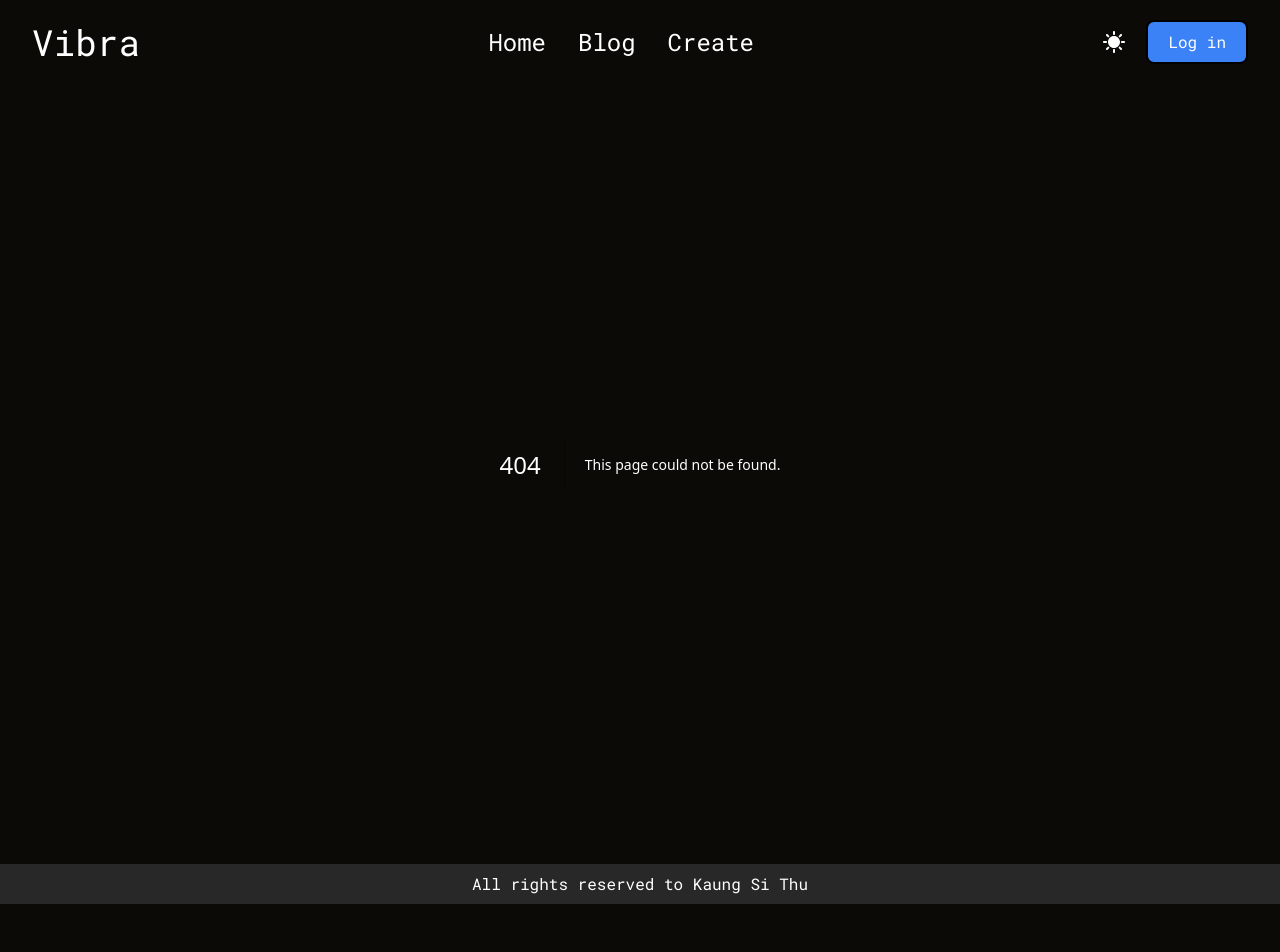
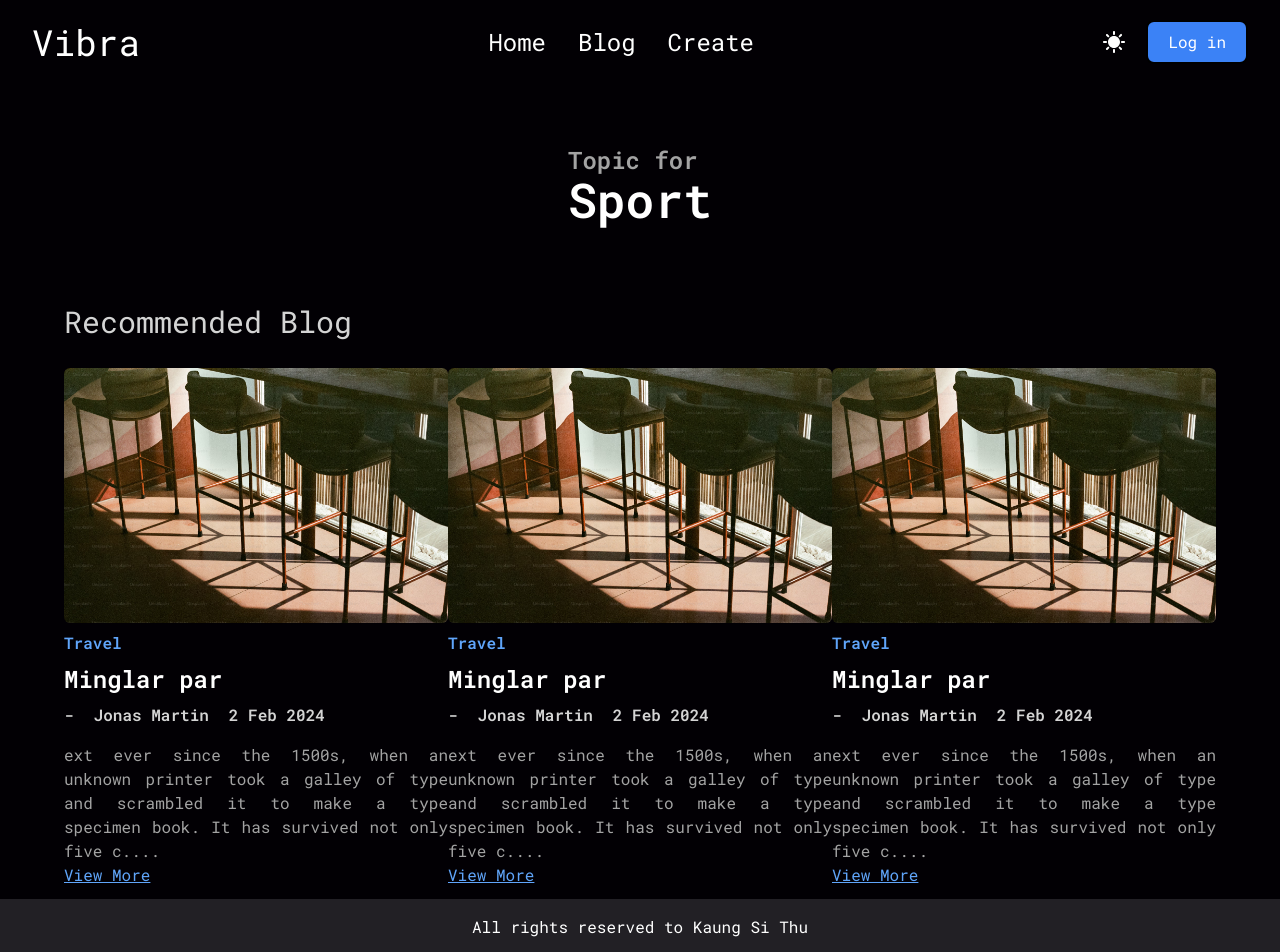
Before and after one commit to Kaungsithu-2396/Vibra_FE, a Next.js app: page /category/sport in a window 1280 px wide. Before the commit this address had no page. Shown: the top 952 px of the page. Before the commit the page ends 904 px from the top, so only its background shows below. Built offline with nearby package versions, Linux system fonts and the light colour scheme.

Commit message:
post as category

```diff
--- a/package.json
+++ b/package.json
@@ -12,6 +12,7 @@
     "next": "14.2.3",
     "react": "^18",
     "react-dom": "^18",
+    "react-hook-form": "^7.51.5",
     "react-icons": "^5.2.1"
   },
   "devDependencies": {
--- a/src/app/blog/detail/[blogId]/page.tsx
+++ b/src/app/blog/detail/[blogId]/page.tsx
@@ -1,4 +1,5 @@
 import BlogDetail from "@/app/ui/Blog/BlogDetail";
+import BlogCard from "@/app/ui/Home/BlogCard";
 import Image from "next/image";
 import Link from "next/link";
 import React from "react";
@@ -11,6 +12,41 @@ export default function page({ params }: prop) {
     return (
         <section className="my-6 m-auto w-[60%] ">
             <BlogDetail />
+            <div className="my-8">
+                <h2 className="text-3xl">Related Blog</h2>
+                <div className="my-4 flex justify-center items-center gap-5">
+                    <BlogCard
+                        image="/test-2.avif"
+                        title={"Minglar par"}
+                        Category={"Sport"}
+                        paragraph={
+                            "using Lorem Ipsum is that it has a more-or-less normal distribution of letters, as opposed to using 'Content here, content here', making it look like readable English. Many desktop publishing packages and web page editors now use Lorem Ipsum as their default model text, and a search for 'lorem ipsum' will uncover many web sites still in their infancy. "
+                        }
+                        horizontal={false}
+                        id={"2"}
+                    />
+                    <BlogCard
+                        image="/test-2.avif"
+                        title={"Minglar par"}
+                        Category={"Sport"}
+                        paragraph={
+                            "using Lorem Ipsum is that it has a more-or-less normal distribution of letters, as opposed to using 'Content here, content here', making it look like readable English. Many desktop publishing packages and web page editors now use Lorem Ipsum as their default model text, and a search for 'lorem ipsum' will uncover many web sites still in their infancy. "
+                        }
+                        horizontal={false}
+                        id={"2"}
+                    />
+                    <BlogCard
+                        image="/test-2.avif"
+                        title={"Minglar par"}
+                        Category={"Sport"}
+                        paragraph={
+                            "using Lorem Ipsum is that it has a more-or-less normal distribution of letters, as opposed to using 'Content here, content here', making it look like readable English. Many desktop publishing packages and web page editors now use Lorem Ipsum as their default model text, and a search for 'lorem ipsum' will uncover many web sites still in their infancy. "
+                        }
+                        horizontal={false}
+                        id={"2"}
+                    />
+                </div>
+            </div>
         </section>
     );
 }
--- /dev/null
+++ b/src/app/category/[category]/page.tsx
@@ -0,0 +1,61 @@
+import BlogCard from "@/app/ui/Home/BlogCard";
+import React from "react";
+interface props {
+    params: {
+        category: String;
+    };
+}
+export default function page({ params: { category } }: props) {
+    return (
+        <section>
+            <div className=" flex justify-center items-center h-[30vh]">
+                <h1 className=" font-bold">
+                    <span className="text-2xl  text-neutral-400">
+                        Topic for{" "}
+                    </span>{" "}
+                    <br />
+                    <span className="text-5xl pt-3">
+                        {category.slice(0, 1).toUpperCase() + category.slice(1)}
+                    </span>
+                </h1>
+            </div>
+            <div className=" w-[90%] m-auto">
+                <h2 className="text-3xl mb-7 text-neutral-300 ">
+                    Recommended Blog
+                </h2>
+                <div className="my-3 flex justify-center items-start">
+                    <BlogCard
+                        image="/test-2.avif"
+                        title="Minglar par"
+                        Category={"Travel"}
+                        paragraph={
+                            "ext ever since the 1500s, when an unknown printer took a galley of type and scrambled it to make a type specimen book. It has survived not only five centuries, but also the leap into electronic typesetting, remaining essentially unchanged. It was popularised in the 1960s with the release of Letraset sheets containing Lorem Ipsum passages, and more recently with desktop publishing software like Aldus PageMaker including versions of Lorem Ipsum."
+                        }
+                        horizontal={false}
+                        id={"1"}
+                    />
+                    <BlogCard
+                        image="/test-2.avif"
+                        title="Minglar par"
+                        Category={"Travel"}
+                        paragraph={
+                            "ext ever since the 1500s, when an unknown printer took a galley of type and scrambled it to make a type specimen book. It has survived not only five centuries, but also the leap into electronic typesetting, remaining essentially unchanged. It was popularised in the 1960s with the release of Letraset sheets containing Lorem Ipsum passages, and more recently with desktop publishing software like Aldus PageMaker including versions of Lorem Ipsum."
+                        }
+                        horizontal={false}
+                        id={"1"}
+                    />
+                    <BlogCard
+                        image="/test-2.avif"
+                        title="Minglar par"
+                        Category={"Travel"}
+                        paragraph={
+                            "ext ever since the 1500s, when an unknown printer took a galley of type and scrambled it to make a type specimen book. It has survived not only five centuries, but also the leap into electronic typesetting, remaining essentially unchanged. It was popularised in the 1960s with the release of Letraset sheets containing Lorem Ipsum passages, and more recently with desktop publishing software like Aldus PageMaker including versions of Lorem Ipsum."
+                        }
+                        horizontal={false}
+                        id={"1"}
+                    />
+                </div>
+            </div>
+        </section>
+    );
+}
--- a/src/app/create/page.tsx
+++ b/src/app/create/page.tsx
@@ -1,5 +1,16 @@
 import React from "react";
+import { useForm, SubmitHandler } from "react-hook-form";
+interface formInput {
+    title: String;
+    Description: String;
 
+}
 export default function page() {
-    return <div>create</div>;
+    return (
+        <>
+            <section className="w-2/3 m-auto h-screen">
+                <h1 className="text-4xl m-5">Create Post</h1>
+            </section>
+        </>
+    );
 }
--- a/src/app/layout.tsx
+++ b/src/app/layout.tsx
@@ -6,14 +6,15 @@ export default function RootLayout({
 }: Readonly<{
   children: React.ReactNode;
 }>) {
+  // bg-[#0b0a07]
   return (
     <html lang="en">
       <body
-                className={`${roboto_mono.className} bg-[#0b0a07]  text-white antialiased`}
+        className={`${roboto_mono.className}  bg-[#020004]  text-white antialiased`}
       >
         <Nav />
         {children}
-                <footer className=" bg-zinc-400/20 py-2 text-center">
+        <footer className=" bg-zinc-400/20 py-4 text-center">
           All rights reserved to Kaung Si Thu
         </footer>
       </body>
--- a/src/app/page.tsx
+++ b/src/app/page.tsx
@@ -1,8 +1,20 @@
-import Link from "next/link";
-import NavLink from "./ui/Home/NavLink";
-import Image from "next/image";
 import BlogCard from "./ui/Home/BlogCard";
 import TopStoryCard from "./ui/Home/TopStoryCard";
+import Link from "next/link";
+const categoryList = [
+    {
+        id: 1,
+        name: "Technology",
+    },
+    {
+        id: 2,
+        name: "Travel",
+    },
+    {
+        id: 3,
+        name: "Sport",
+    },
+];
 const data = [
     {
         id: 1,
@@ -37,7 +49,7 @@ export default function Home() {
                     </h1>
                     <h2 className="w-[90%] m-auto text-center text-2xl text-neutral-400">
                         A platform that allows your brain to touch with quality
-                        content from trustworthy source
+                        content from trustworthy sources
                     </h2>
                     <span className="flex gap-5">
                         <input
@@ -85,18 +97,22 @@ export default function Home() {
             <section className="w-3/4 m-auto py-6">
                 <h1 className="text-4xl">Categories</h1>
                 <div className="flex gap-5 items-center pt-6">
-                    <p className="border-2 border-white px-5 py-3 font-semibold rounded-md hover:scale-110 duration-300 bg-[#1c1c1c] delay-300 cursor-pointer">
-                        Technology
-                    </p>
-                    <p className="border-2 border-white px-5 py-3 font-semibold rounded-md hover:scale-110 duration-300 bg-[#1c1c1c] delay-300 cursor-pointer">
-                        Technology
-                    </p>{" "}
-                    <p className="border-2 border-white px-5 py-3 font-semibold rounded-md hover:scale-110 duration-300 bg-[#1c1c1c] delay-300 cursor-pointer">
-                        Technology
-                    </p>{" "}
-                    <p className="border-2 border-white px-5 py-3 font-semibold rounded-md hover:scale-110 duration-300 bg-[#1c1c1c] delay-300 cursor-pointer">
-                        Technology
-                    </p>
+                    {categoryList.map((el) => {
+                        return (
+                            <>
+                                <Link
+                                    href={`/category/${el.name.toLowerCase()}`}
+                                >
+                                    <p
+                                        key={el.id}
+                                        className="border-2 border-white px-5 py-3 font-semibold rounded-md hover:scale-110 duration-300 bg-[#1c1c1c] delay-300 cursor-pointer"
+                                    >
+                                        {el.name}
+                                    </p>
+                                </Link>
+                            </>
+                        );
+                    })}
                 </div>
             </section>
 
--- a/src/app/ui/Blog/BlogDetail.tsx
+++ b/src/app/ui/Blog/BlogDetail.tsx
@@ -32,7 +32,7 @@ export default function BlogDetail() {
                 className=" w-full m-auto rounded-md"
             />
             <div className="py-5">
-                <p className="text-2xl tracking-wider leading-10 indent-10 text-justify ">
+                <p className="text-xl text-neutral-300 tracking-wider leading-10 indent-10 text-justify ">
                     Lastly, after a little hand-picking, we found the 8 repos
                     below. 👇 These repos will be particularly useful when you
                     want to build cool web apps. If you are interested in
--- a/src/app/ui/Home/BlogCard.tsx
+++ b/src/app/ui/Home/BlogCard.tsx
@@ -41,13 +41,13 @@ export default function BlogCard({
                             -<p>Jonas Martin</p>
                             <p>2 Feb 2024</p>
                         </span>
-                        <p className="w-[90%] text-justify pt-4 text-neutral-400 ">
+                        <p className="w-[50] text-justify pt-4 text-neutral-400 ">
                             {" "}
-                            {paragraph}
+                            {paragraph.slice(0, 150)}....
                         </p>
                     </span>
 
-                    {horizontal && (
+                    {horizontal ? (
                         <div className="mt-5">
                             <p className="text-blue-400 underline underline-offset-4">
                                 <Link href={`/blog/detail/${id}`}>
@@ -56,6 +56,13 @@ export default function BlogCard({
                                 </Link>
                             </p>
                         </div>
+                    ) : (
+                        <Link
+                            href={`/blog/detail/${id}`}
+                            className=" underline text-blue-400"
+                        >
+                            <p>View More</p>
+                        </Link>
                     )}
                 </span>
             </div>
```
Also changed, not shown: 1 other file (tests, documents, lock files or other folders). Lines whose indentation alone changed are shown as unchanged.
